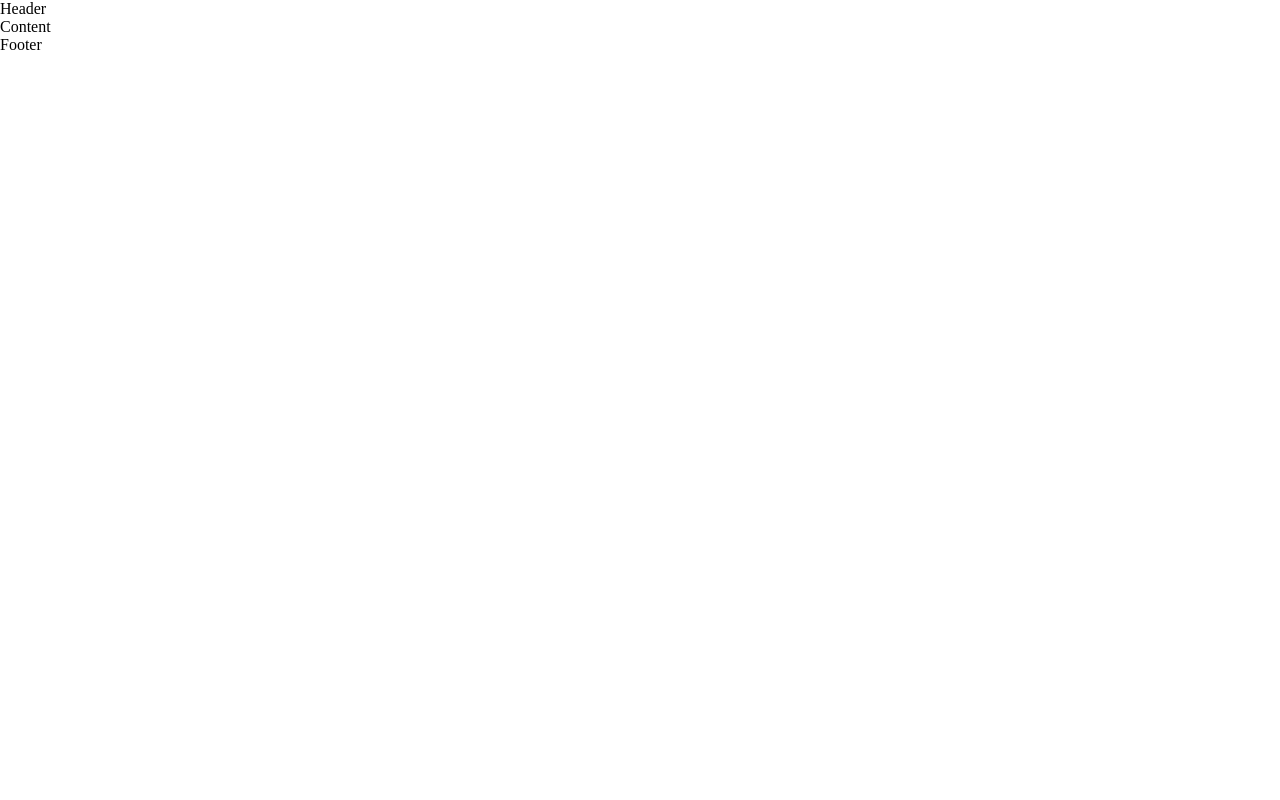
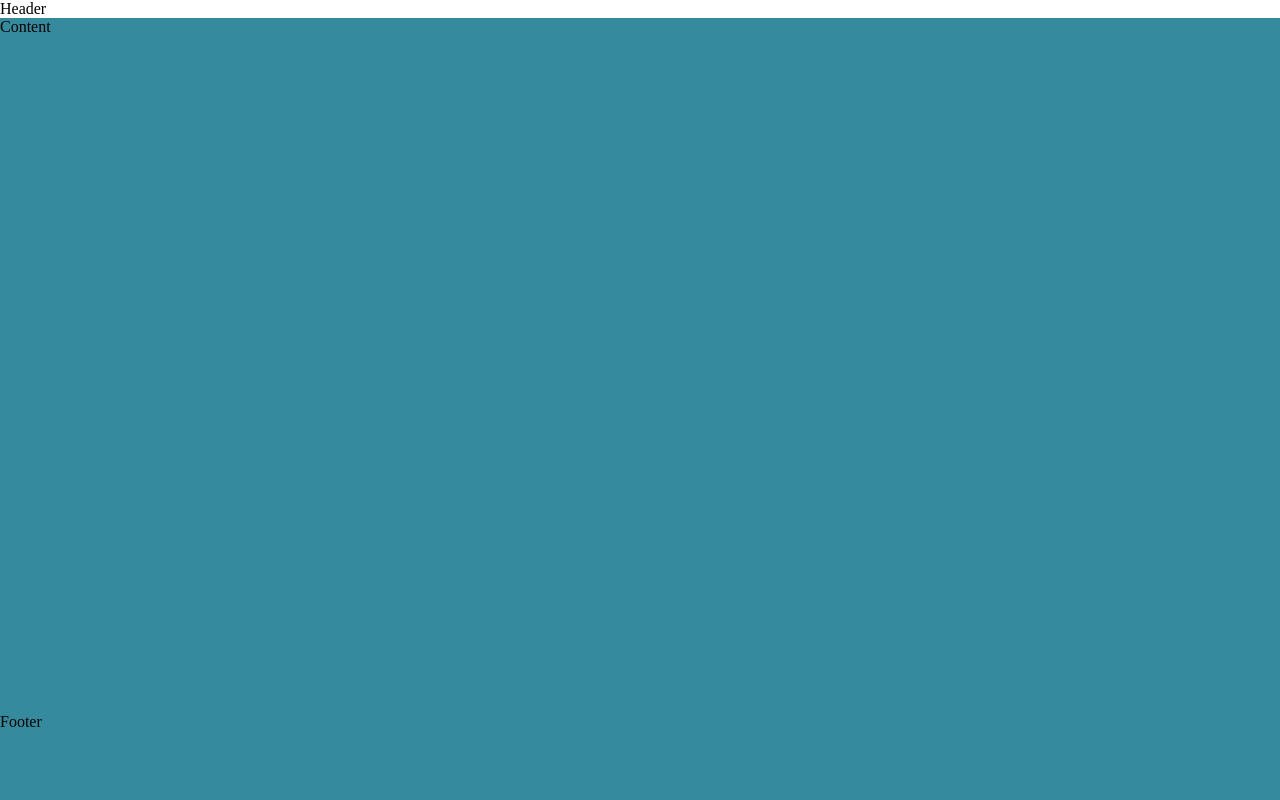
Before and after one commit to Christel1234/html-css-day-2-exercise-1, a plain HTML site: page index.html in a window 1280 px wide. Drawn offline with Linux system fonts and the light colour scheme.

Commit message:
added page-content,header and footer class

```diff
--- a/styles.css
+++ b/styles.css
@@ -8,3 +8,17 @@ body {
   flex-direction: column;
   height: 100%;
 }
+
+.page-content {
+  background-color: #358a9d;
+  height: 100%;
+}
+
+.page-header {
+  flex-grow: 1;
+}
+
+.page-footer {
+  background-color: #358a9d;
+  height: 100px;
+}
```
